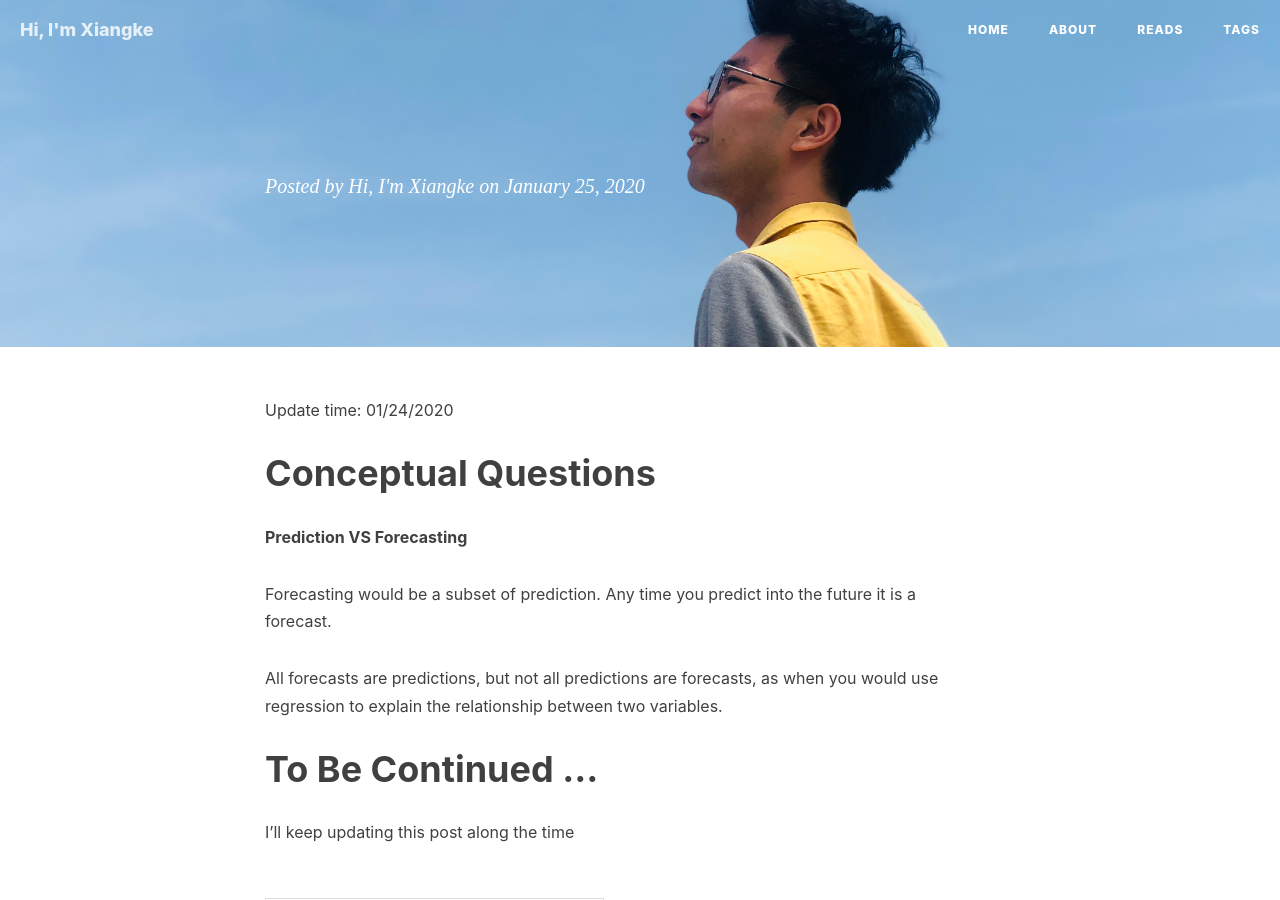
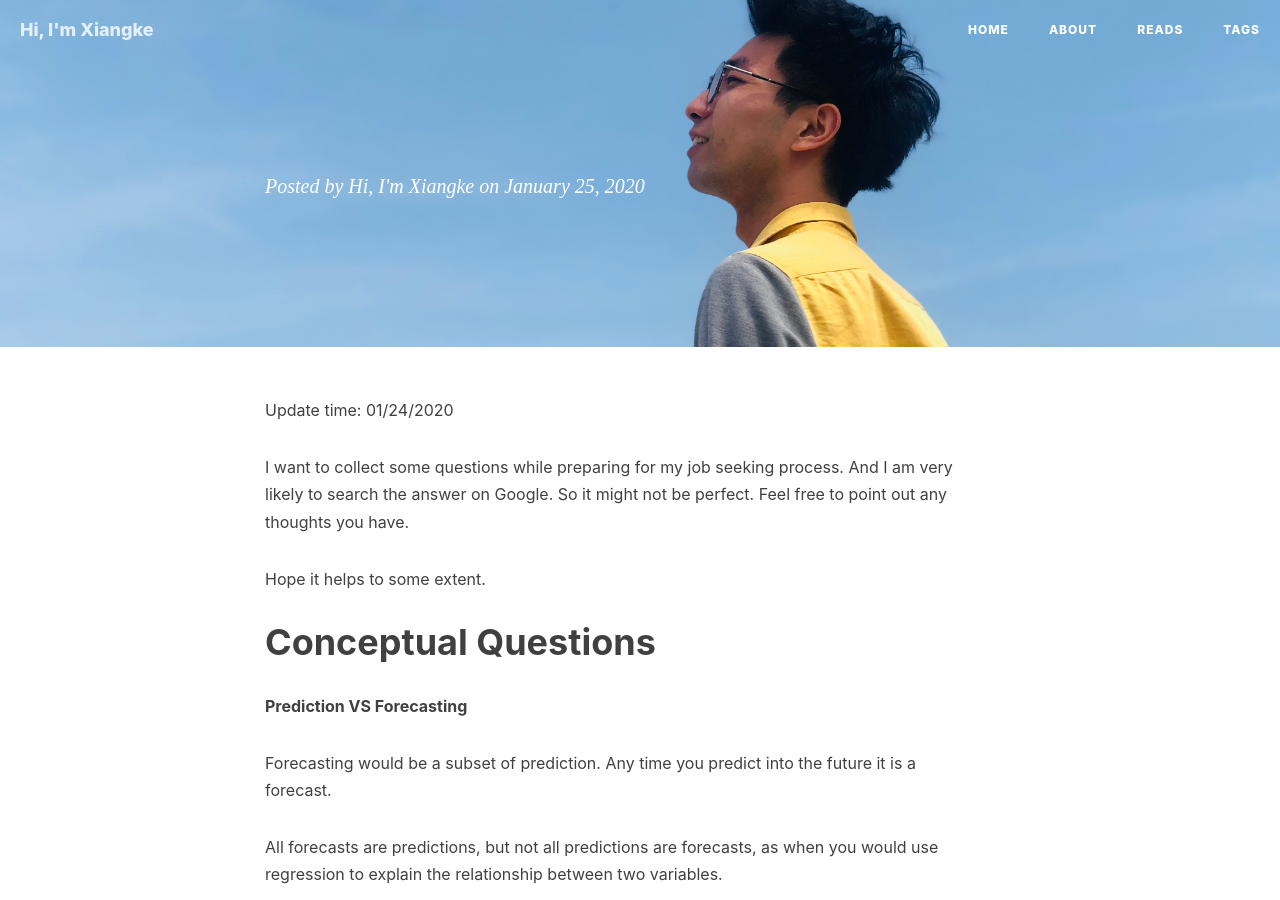
Before and after one commit to XiangkeChen/xiangkechen.github.io, a Jekyll site: the page built from _posts/2020-01-24-Frequent-Interview-Asked-Questions.md, in a window 1280 px wide and 900 px high. Built offline with Jekyll 4.4.1, drawn with Linux system fonts in a browser that asks for light colours; nearby versions of some CDN libraries; our own code applies the rules of GitHub Pages for plain Markdown files; comment, search, counter and statistics services are not loaded.

Commit message:
Update 2020-01-24-Frequent-Interview-Asked-Questions.md

```diff
--- a/_posts/2020-01-24-Frequent-Interview-Asked-Questions.md
+++ b/_posts/2020-01-24-Frequent-Interview-Asked-Questions.md
@@ -1,6 +1,6 @@
 ---
 layout:     post
-title:      Frequent Asked Interview Questions
+title:      Questions You Should Know As A Data Analyst
 subtitle:   Machine Learning, Tips
 date:       2020-01-24
 author:     Xiangke
@@ -14,6 +14,14 @@ tags:
 
 
 Update time: 01/24/2020
+
+
+
+I want to collect some questions while preparing for my job seeking process. And I am very likely to search the answer on Google. So it might not be perfect. Feel free to point out any thoughts you have.
+
+Hope it helps to some extent.
+
+
 
 # Conceptual Questions
 
```
